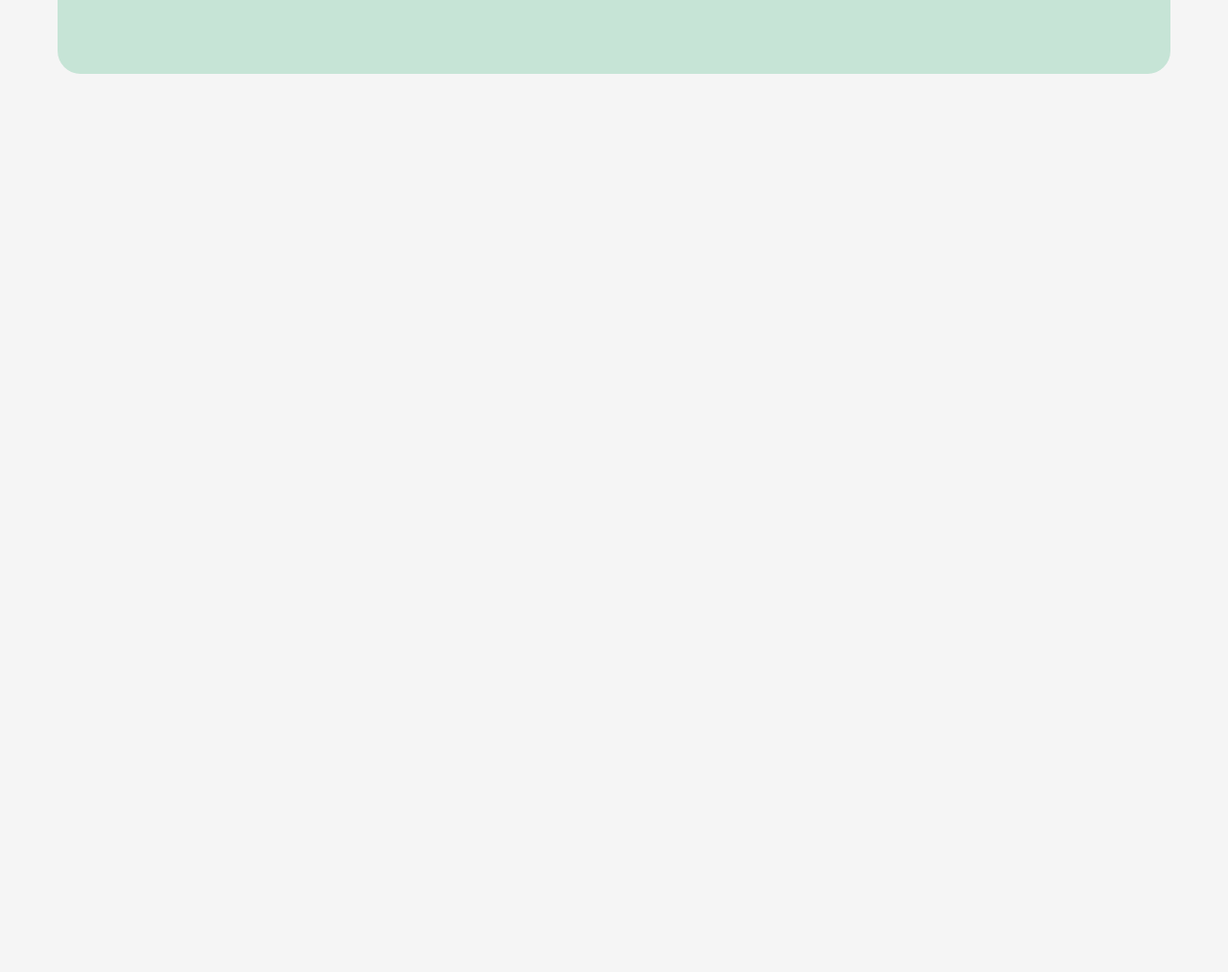
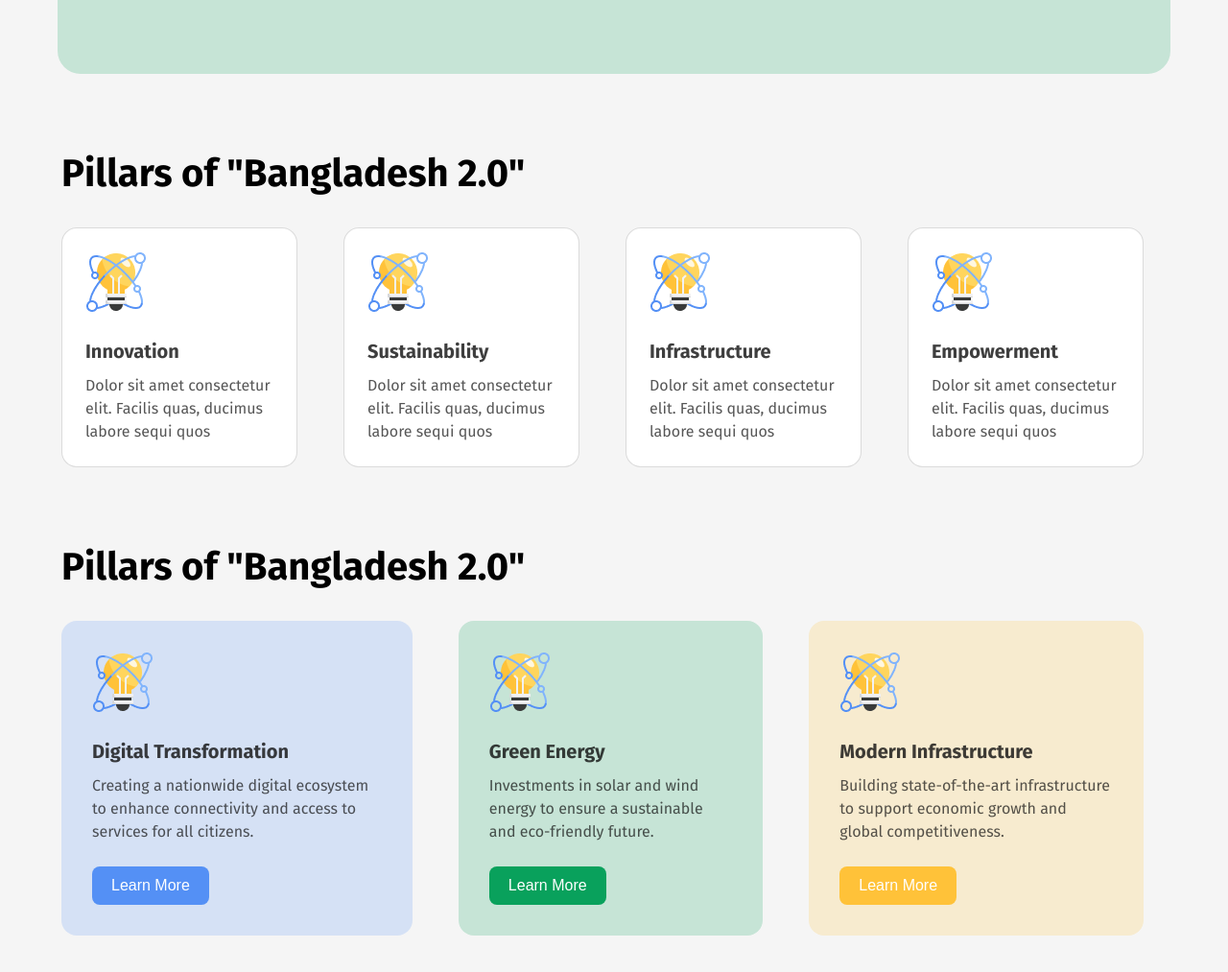
Before and after one commit to tawsif5001/bangladesh-2.0, a plain HTML site: page index.html in a window 1280 px wide. Shown: the part 525-1538 px from the top of the page at 96% size. Before the commit the page ends 800 px from the top, so only its background shows below. Drawn offline with Linux system fonts and the light colour scheme.

Commit message:
future vision section

```diff
--- a/index.html
+++ b/index.html
@@ -35,6 +35,72 @@
     </header>
     <!-- main start -->
     <main>
+        <!-- piller of bangladesh 2.0 -->
+        <section>
+            <div class="pillars-bd-container">
+                <h2 class="pillars-bd-heading fira-sans-bold">Pillars of "Bangladesh 2.0"</h2>
+                <div class="pilars-card-container">
+                    <div class="card">
+                        <img class="card-icon" src="assets/card-icon.png" alt="">
+                        <h4 class="card-heading fira-sans-bold">Innovation</h4>
+                        <p class="card-description fira-sans-regular">Dolor sit amet consectetur elit. Facilis quas, ducimus labore sequi quos </p>
+                    </div>
+
+                    <div class="card">
+                        <img class="card-icon" src="assets/card-icon.png" alt="">
+                        <h4 class="card-heading fira-sans-bold">Sustainability</h4>
+                        <p class="card-description
+                        fira-sans-regular ">Dolor sit amet consectetur elit. Facilis quas, ducimus labore sequi quos </p>
+                    </div>
+
+                    <div class="card">
+                        <img class="card-icon" src="assets/card-icon.png" alt="">
+                        <h4 class="card-heading fira-sans-bold">Infrastructure</h4>
+                        <p class="card-description fira-sans-regular">Dolor sit amet consectetur elit. Facilis quas, ducimus labore sequi quos  </p>
+                    </div>
+
+                    <div class="card">
+                        <img class="card-icon" src="assets/card-icon.png" alt="">
+                        <h4 class="card-heading fira-sans-bold">Empowerment</h4>
+                        <p class="card-description fira-sans-regular">Dolor sit amet consectetur elit. Facilis quas, ducimus labore sequi quos </p>
+                    </div>
+                </div>
+            </div>
+
+
+        </section>
+
+        <!-- future vision start -->
+         <section>
+            <div class="pillars-bd-container">
+                <h2 class="pillars-bd-heading fira-sans-bold">Pillars of "Bangladesh 2.0"</h2>
+                <div class="pilars-card-container">
+                    <div class="vision-card-01">
+                        <img class="card-icon" src="assets/card-icon.png" alt="">
+                        <h4 class="card-heading fira-sans-bold">Digital Transformation</h4>
+                        <p class="card-description fira-sans-regular">Creating a nationwide digital ecosystem to enhance connectivity and access to services for all citizens.</p>
+                        <button class="vision-btn-01 vision-btn-style">Learn More</button>
+                    </div>
+
+                    <div class="vision-card-02">
+                        <img class="card-icon" src="assets/card-icon.png" alt="">
+                        <h4 class="card-heading fira-sans-bold">Green Energy</h4>
+                        <p class="card-description
+                        fira-sans-regular ">Investments in solar and wind energy to ensure a sustainable and eco-friendly future. </p>
+                        <button class="vision-btn-02 vision-btn-style">Learn More</button>
+                    </div>
+
+                    <div class="vision-card-03">
+                        <img class="card-icon" src="assets/card-icon.png" alt="">
+                        <h4 class="card-heading fira-sans-bold">Modern Infrastructure</h4>
+                        <p class="card-description fira-sans-regular">Building state-of-the-art infrastructure to support economic growth and global competitiveness.</p>
+                        <button class="vision-btn-03 vision-btn-style">Learn More</button>
+                    </div>
+                </div>
+            </div>
+
+
+        </section>
 
     </main>
     <!-- footer start -->
--- a/styles.css
+++ b/styles.css
@@ -171,3 +171,128 @@ nav ul{
     width: 400px;
     height: 350;
 }
+
+
+/* pillars of bangladesh */
+
+.pillars-bd-container{
+    max-width:90%;
+    margin-top: 80px;
+    margin-right: auto;
+    margin-left: auto;
+
+
+}
+
+.pillars-bd-heading{
+    font-size: 40px;
+    line-height: auto;
+    letter-spacing: 0%;
+    margin-bottom:  32px;;
+
+}
+
+.pilars-card-container{
+    display: flex;
+
+    gap: 24px;
+    margin-bottom: 80px;
+
+
+
+}
+
+.card{
+
+    border: 1px solid rgba(14, 14, 14, 0.15);
+    border-radius: 16px;
+    padding: 24px 24px;
+    margin-right: 24px;
+    background-color: rgba(255, 255, 255, 1)
+
+
+
+}
+
+.card-icon{
+    height: 64px;
+    width: 64px;
+    margin-bottom: 24px;
+}
+
+.card-heading{
+    font-size: 20px;
+    line-height: auto;
+    letter-spacing: 0%;
+    color: rgba(14, 14, 14, 0.8);
+    margin-bottom: 12px;
+
+}
+
+.card-description{
+    font-size: 16px;
+    line-height: 24px;
+    letter-spacing: 0%;
+    color: rgba(14, 14, 14, 0.7);
+
+}
+
+/* future-vision */
+
+.vision-card-01{
+
+    border: none;
+    border-radius: 16px;
+    padding: 32px 32px;
+    margin-right: 24px;
+    background-color: rgba(84, 144, 245, 0.2);
+
+
+}
+
+
+.vision-card-02{
+
+    border: none;
+    border-radius: 16px;
+    padding: 32px 32px;
+    margin-right: 24px;
+    background-color: rgba(198, 228, 214, 1);
+
+
+}
+
+
+.vision-card-03{
+
+    border-radius: 16px;
+    padding: 32px 32px;
+    margin-right: 24px;
+    background-color: rgba(247, 235, 207, 1);
+
+}
+
+.vision-btn-style{
+    font-size: 16px;
+    line-height: auto;
+    letter-spacing: 0%;
+    color: rgba(255, 255, 255, 1);
+    border: none;
+    padding: 11px 20px;
+    border-radius: 8px;
+    margin-top: 24px;
+
+
+}
+
+.vision-btn-01{
+    background-color: rgba(84, 144, 245, 1);
+
+}
+.vision-btn-02{
+    background-color: rgba(9, 161, 92, 1);
+}
+
+.vision-btn-03{
+    background-color: rgba(255, 194, 57, 1);
+}
```
